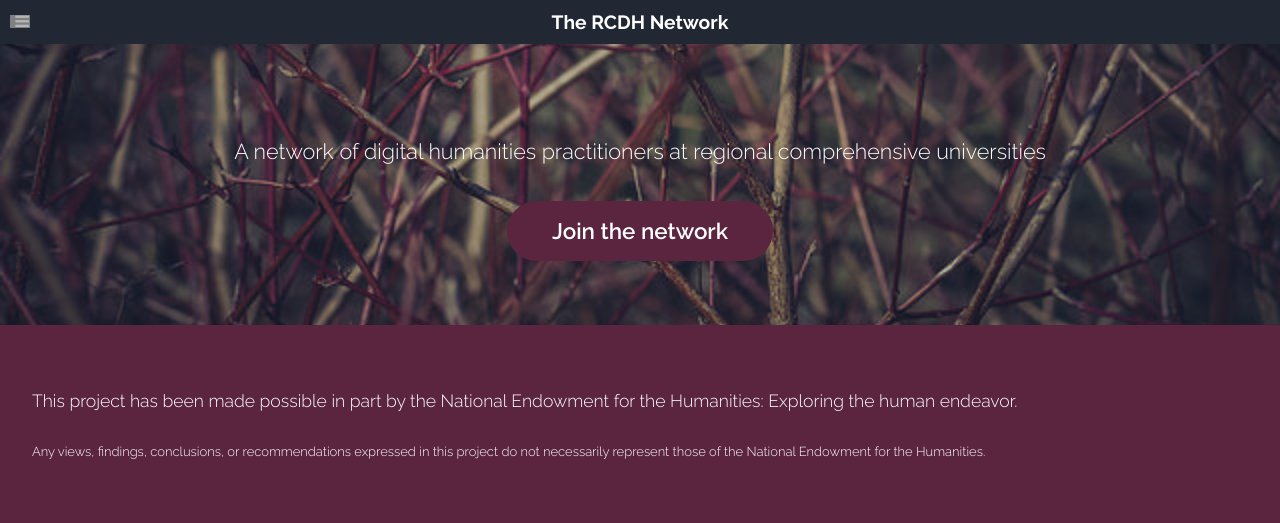
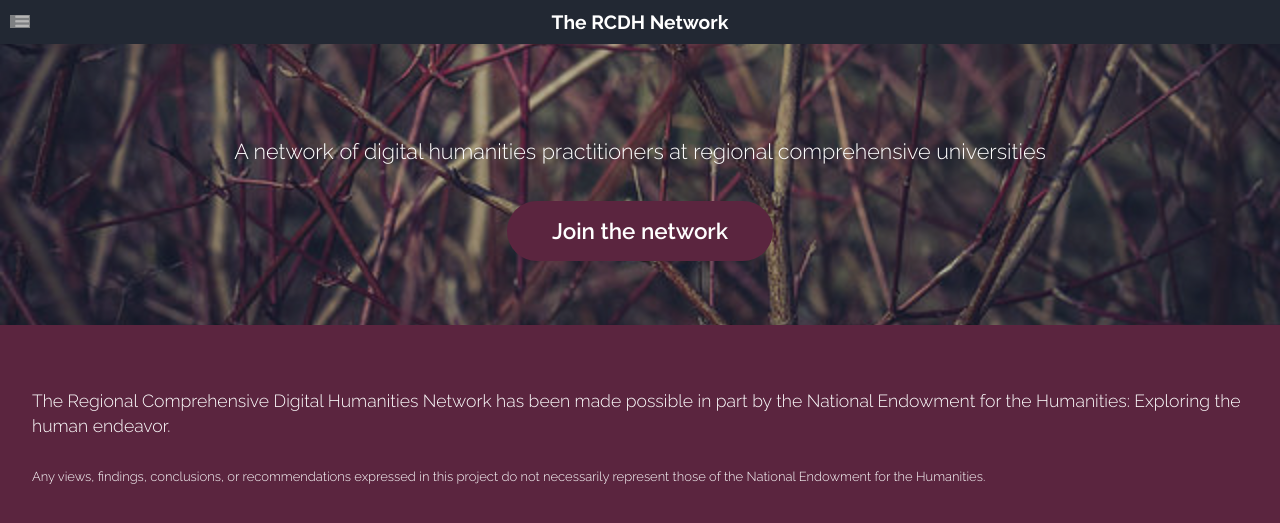
Before and after one commit to roopikarisam/networkingrcs, a Jekyll site: the page built from index.html, in a window 1280 px wide and 900 px high, cut to the strip 0-660 px from the top of the window. Shown: the top 523 px of the strip. Built offline with Jekyll 4.4.1, drawn with Linux system fonts in a browser that asks for light colours; the list of posts is cut into pages by our own code; grey boxes are pictures that could not be loaded.

Commit message:
Edited acknowledgment

```diff
--- a/_layouts/default.html
+++ b/_layouts/default.html
@@ -34,7 +34,7 @@
 								<section>
 									<header class="major">
 
-										<span class="byline">This project has been made possible in part by the National Endowment for the Humanities: Exploring the human endeavor.</span>
+										<span class="byline">The Regional Comprehensive Digital Humanities Network has been made possible in part by the National Endowment for the Humanities: Exploring the human endeavor.</span>
 
 										<br> <br>
 										<span class="byline"> <font size="-1"> Any views, findings, conclusions, or recommendations expressed in this project do not necessarily represent those of the National Endowment for the Humanities.</font></smaller></span>
```
Also changed, not shown: 9 other files.
